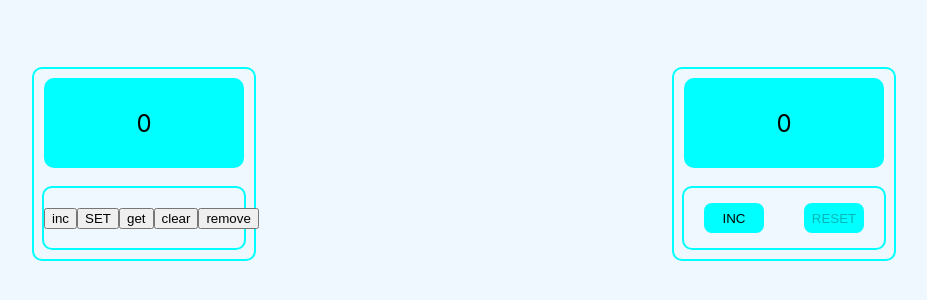
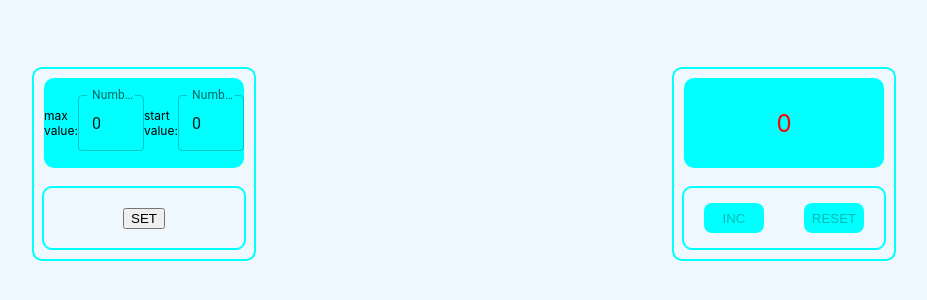
Before and after one commit to AnnaMintel/Counter, a React (Create React App) app: page / in a window 1280 px wide. Shown: the part 236-536 px from the top of the page, without its empty margins (176-1103 px from the left). Built offline with nearby package versions, Linux system fonts and the light colour scheme; the HTML template or start-up script is replaced by a standard one.

Commit message:
refactor: refactor localstorage

```diff
--- a/package.json
+++ b/package.json
@@ -3,6 +3,9 @@
   "version": "0.1.0",
   "private": true,
   "dependencies": {
+    "@emotion/react": "^11.10.4",
+    "@emotion/styled": "^11.10.4",
+    "@mui/material": "^5.10.3",
     "@testing-library/jest-dom": "^5.16.4",
     "@testing-library/react": "^13.3.0",
     "@testing-library/user-event": "^13.5.0",
--- a/src/App.tsx
+++ b/src/App.tsx
@@ -5,9 +5,25 @@ import { Settings } from './components/Settings/Settings';
 
 
 function App() {
+
+  const [value, setValue] = useState<number>(0);
+  const [maxValue, setMaxValue] = useState<number>(0);
+  const [startValue, setStartValue] = useState<number>(0);
+
   return <div className="App">
-    <Settings />
-    <Counter />
+    <Settings
+      setValue={setValue}
+      startValue={startValue}
+      maxValue={maxValue}
+      setMaxValue={setMaxValue}
+      setStartValue={setStartValue}
+    />
+    <Counter
+      value={value}
+      setValue={setValue}
+      maxValue={maxValue}
+      startValue={startValue}
+    />
 
   </div>
 }
--- a/src/components/Counter/Counter.tsx
+++ b/src/components/Counter/Counter.tsx
@@ -4,29 +4,30 @@ import s from './Counter.module.css';
 export type valueType = {
   value: number
   setValue: (value: number) => void
+  maxValue: number
+  startValue: number
 }
 
-export const Counter = () => {
+export const Counter = ({ value, setValue, maxValue, startValue }: valueType) => {
 
-  const [value, setValue] = useState<number>(0);
-
-  const incValue = () => setValue(value + 1);
-  const resetValue = () => setValue(0);
-
+  const incValue = () => setValue(+value + 1);
+  const resetValue = () => setValue(startValue);
+  console.log(maxValue);
+  console.log(value)
   return (
     <div className={s.Counter}>
       <div className={s.section}>
 
-        <div className={`${s.numberDisplay} ${value === 5 ? s.redNum : ""} `}>{value}</div>
+        <div className={`${s.numberDisplay} ${value == maxValue ? s.redNum : ""} `}>{value}</div>
         <div className={s.buttoms}>
 
           <button
-            className={value === 5 ? `${s.buttonReset}` : `${s.buttonInc}` } onClick={incValue}
-            disabled={value === 5 ? true : false }>INC</button>
+            className={value == maxValue ? `${s.buttonReset}` : `${s.buttonInc}`} onClick={incValue}
+            disabled={value == maxValue ? true : false}>INC</button>
 
           <button
-          className={value === 5 ? s.buttonInc : s.buttonReset } onClick={resetValue }
-          disabled={value === 0 ? true : false }>RESET</button>
+            className={value == maxValue ? s.buttonInc : s.buttonReset} onClick={resetValue}
+            disabled={value == startValue ? true : false}>RESET</button>
 
         </div>
       </div>
--- a/src/components/Settings/Settings.module.css
+++ b/src/components/Settings/Settings.module.css
@@ -25,7 +25,7 @@
     display: flex;
     justify-content: center;
     align-items: center;
-    font-size: 24px;
+    font-size: 12px;
   }
 
   .buttoms {
--- a/src/components/Settings/Settings.tsx
+++ b/src/components/Settings/Settings.tsx
@@ -1,55 +1,67 @@
-import React, { useState } from 'react';
+import { TextField } from '@mui/material';
+import React, { ChangeEvent, useState } from 'react';
 import s from './Settings.module.css';
 
-
-type valueType = {
-  value: number
+export type valueType = {
+  startValue: number
+  maxValue: number
   setValue: (value: number) => void
+  setMaxValue: (maxValue: number) => void
+  setStartValue: (startValue: number) => void
 }
 
-export const Settings = () => {
+export const Settings = ({startValue, maxValue, setMaxValue, setStartValue, setValue}: valueType ) => {
 
-  const [value, setValue] = useState<number>(0);
+  const onChangeSetMaxValue = (e: any) => setMaxValue(e.currentTarget.value)
+  const onChangeSetStartValue = (e: any) => setStartValue(e.currentTarget.value)
 
-  const incValue = () => {
-    setValue(value+1)
+  const setFromLocalStorage = () => {
+    localStorage.setItem('maxValue', JSON.stringify(maxValue))
+    localStorage.setItem('startValue', JSON.stringify(startValue))
+    setValue(startValue)
   };
-  const setFromLocalStorage = () => {
-    localStorage.setItem('counterKey', JSON.stringify(value))
-    localStorage.setItem('counterKey + 1', JSON.stringify(value + 1))
-  };
+
   const getFromLocalStorage = () => {
-    let valueAsString = localStorage.getItem('counterKey')
-    if (valueAsString) {
-      let newValue = JSON.parse(valueAsString)
-      setValue(newValue)
+    let valueAsStringMax = localStorage.getItem('maxValue')
+    let valueAsStringStart = localStorage.getItem('startValue')
+    if (valueAsStringMax  || valueAsStringStart) {
+      //@ts-ignore
+      let newMaxValue = JSON.parse(valueAsStringMax)
+      //@ts-ignore
+      let newStartValue = JSON.parse(valueAsStringStart)
+      setMaxValue(newMaxValue)
+      setStartValue(newStartValue)
     }
   };
-  const clearLocalStorage = () => {
-    localStorage.clear()
-    setValue(0)
-  }
-  const removeFromLocalStorage = () => {
-    localStorage.removeItem('counterKey + 1')
-    setValue(0)
-  }
 
   return (
     <div className={s.Settings}>
       <div className={s.section}>
+        <div className={s.numberDisplay}>
+          max value: <TextField
+            id="standard-number"
+            label="Number"
+            type="number"
+            InputLabelProps={{
+              shrink: true,
+            }}
+            value={maxValue}
+          onChange={onChangeSetMaxValue}
+          />
+          start value: <TextField
+            id="standard-number"
+            label="Number"
+            type="number"
+            InputLabelProps={{
+              shrink: true,
+            }}
+            value={startValue}
+            onChange={onChangeSetStartValue}
+          />
+        </div>
 
-        <div className={` ${s.numberDisplay} ${value === 5 ? s.redNum : ""}`}>{value}</div>
         <div className={s.buttoms}>
-          {/*
-          <button
-            className={value === 5 ? s.buttonReset : s.buttonInc} onClick={setFromLocalStorage}
-            disabled={value === 5 ? true : false}>SET</button> */}
-
-          <button onClick={incValue}>inc</button>
           <button onClick={setFromLocalStorage}>SET</button>
-          <button onClick={getFromLocalStorage}>get</button>
-          <button onClick={clearLocalStorage}>clear</button>
-          <button onClick={removeFromLocalStorage}>remove</button>
         </div>
       </div>
     </div>
```
Also changed, not shown: 1 other file (tests, documents, lock files or other folders).
